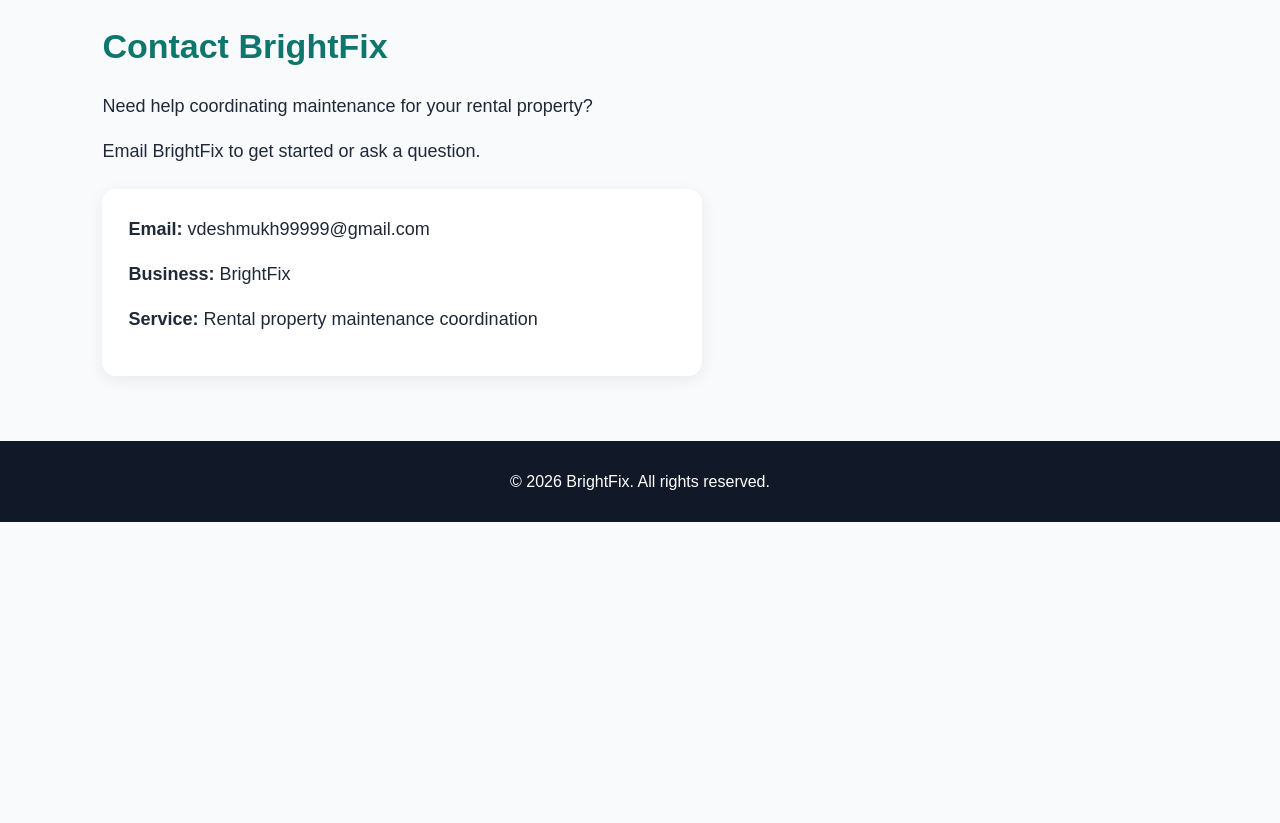
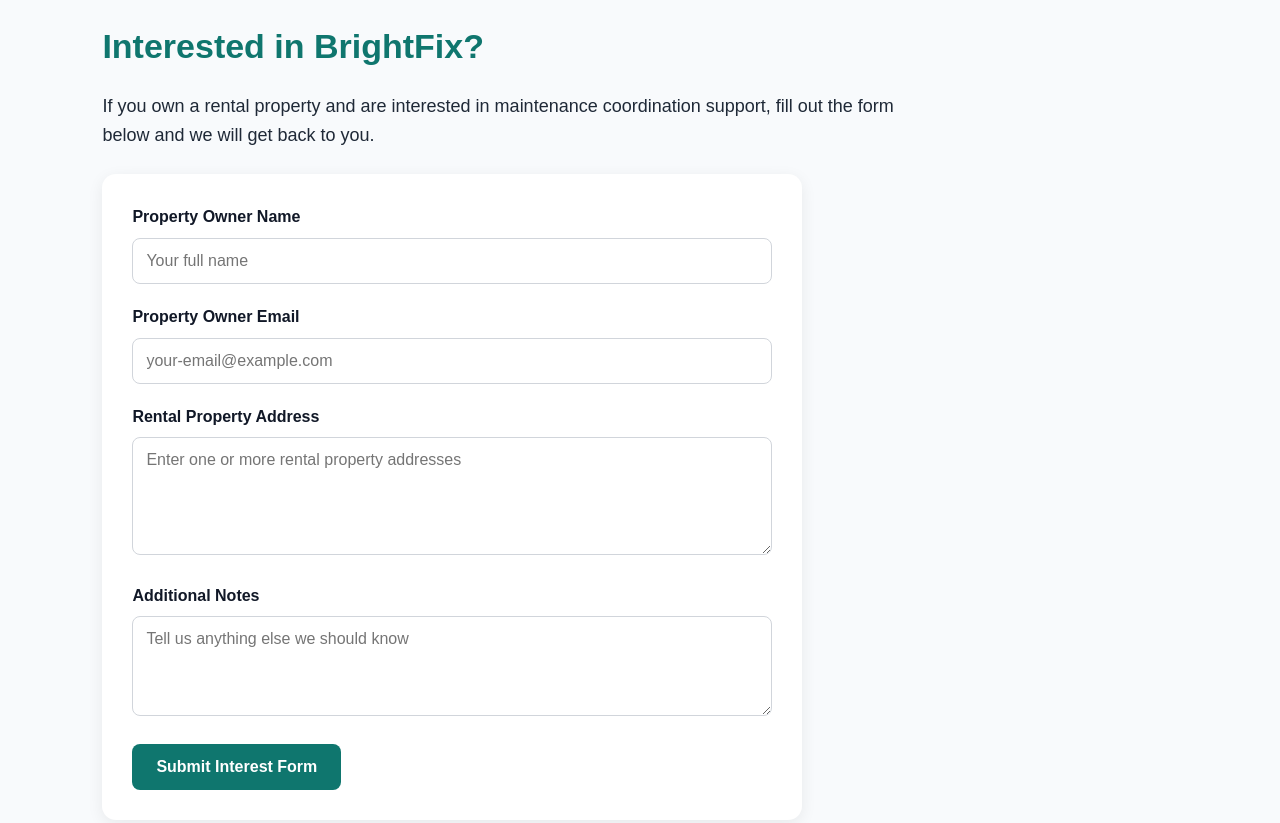
Before and after one commit to VaibhavDeshmukh1/brightfix, a plain HTML site: page index.html in a window 1280 px wide. Shown: the part 2840-3663 px from the top of the page. Before the commit the page ends 3362 px from the top, so only its background shows below. Drawn offline with Linux system fonts and the light colour scheme.

Commit message:
Add property owner interest form

```diff
--- a/index.html
+++ b/index.html
@@ -158,20 +158,51 @@
   </section>
 
   <section id="contact">
-    <h2>Contact BrightFix</h2>
-    <p>
-      Need help coordinating maintenance for your rental property?
-    </p>
-    <p>
-      Email BrightFix to get started or ask a question.
-    </p>
+  <h2>Interested in BrightFix?</h2>
+  <p>
+    If you own a rental property and are interested in maintenance coordination support,
+    fill out the form below and we will get back to you.
+  </p>
 
-    <div class="contact-box">
-      <p><strong>Email:</strong> vdeshmukh99999@gmail.com</p>
-      <p><strong>Business:</strong> BrightFix</p>
-      <p><strong>Service:</strong> Rental property maintenance coordination</p>
-    </div>
-  </section>
+  <form class="interest-form" action="https://formspree.io/f/YOUR-FORM-ID" method="POST">
+    <label for="owner-name">Property Owner Name</label>
+    <input
+      type="text"
+      id="owner-name"
+      name="Property Owner Name"
+      placeholder="Your full name"
+      required
+    />
+
+    <label for="owner-email">Property Owner Email</label>
+    <input
+      type="email"
+      id="owner-email"
+      name="Property Owner Email"
+      placeholder="your-email@example.com"
+      required
+    />
+
+    <label for="property-address">Rental Property Address</label>
+    <textarea
+      id="property-address"
+      name="Rental Property Address"
+      rows="5"
+      placeholder="Enter one or more rental property addresses"
+      required
+    ></textarea>
+
+    <label for="message">Additional Notes</label>
+    <textarea
+      id="message"
+      name="Additional Notes"
+      rows="4"
+      placeholder="Tell us anything else we should know"
+    ></textarea>
+
+    <button type="submit">Submit Interest Form</button>
+  </form>
+</section>
 
   <footer>
     <p>© 2026 BrightFix. All rights reserved.</p>
--- a/style.css
+++ b/style.css
@@ -173,6 +173,53 @@
     grid-template-columns: repeat(2, 1fr);
   }
 }
+.interest-form {
+  background: white;
+  padding: 30px;
+  border-radius: 14px;
+  box-shadow: 0 4px 16px rgba(0, 0, 0, 0.07);
+  max-width: 700px;
+  margin-top: 25px;
+}
+
+.interest-form label {
+  display: block;
+  font-weight: bold;
+  margin-bottom: 8px;
+  color: #111827;
+}
+
+.interest-form input,
+.interest-form textarea {
+  width: 100%;
+  padding: 13px;
+  margin-bottom: 20px;
+  border: 1px solid #d1d5db;
+  border-radius: 8px;
+  font-size: 16px;
+  font-family: Arial, sans-serif;
+}
+
+.interest-form input:focus,
+.interest-form textarea:focus {
+  outline: none;
+  border-color: #0f766e;
+}
+
+.interest-form button {
+  background: #0f766e;
+  color: white;
+  border: none;
+  padding: 14px 24px;
+  border-radius: 8px;
+  font-size: 16px;
+  font-weight: bold;
+  cursor: pointer;
+}
+
+.interest-form button:hover {
+  background: #115e59;
+}
 
 @media (max-width: 700px) {
   nav {
```
